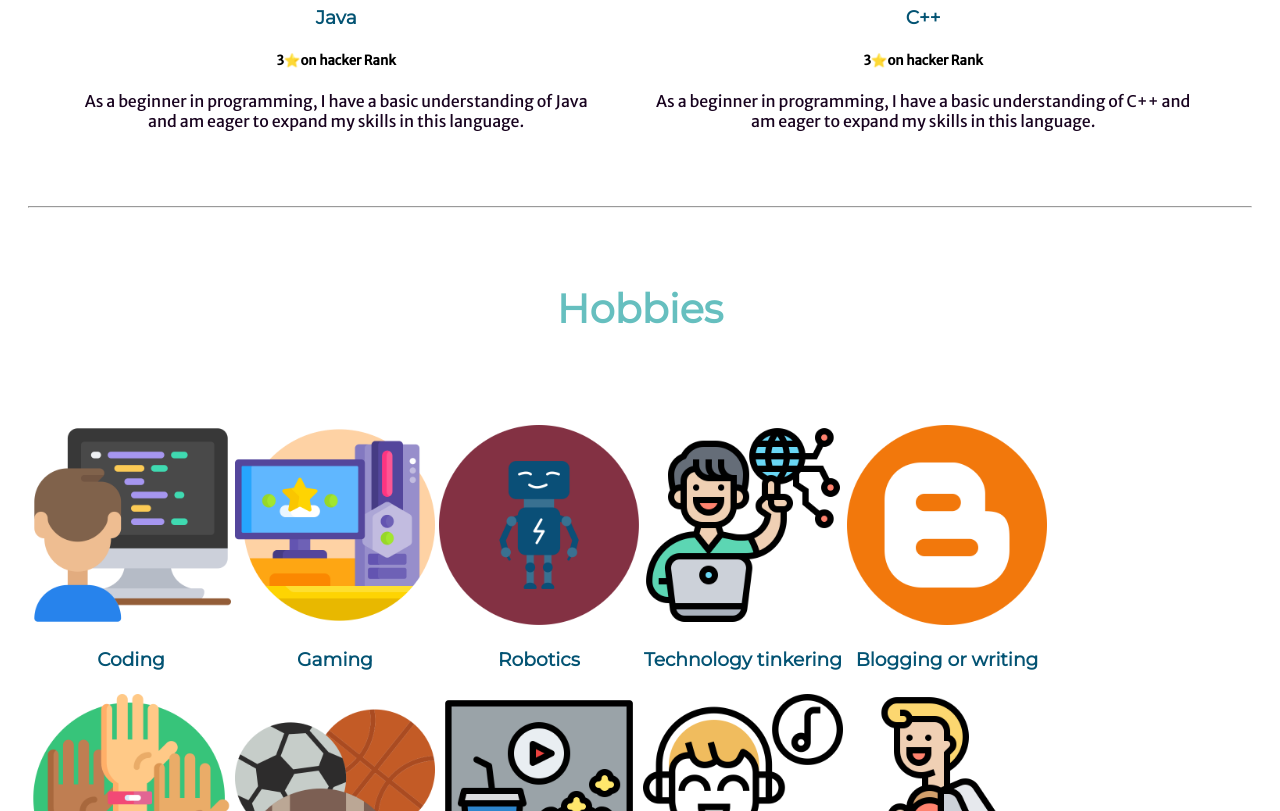
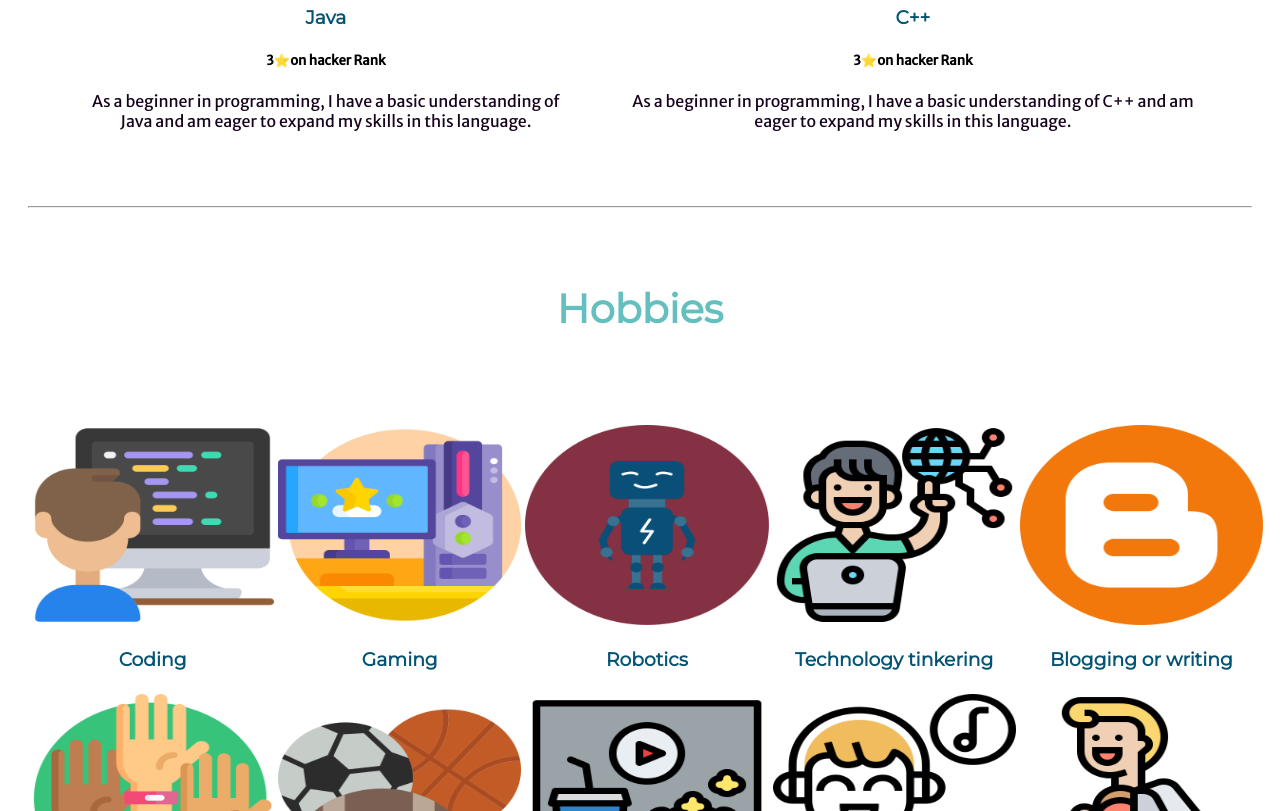
Before and after one commit to IamJayPrakash/Resume, a plain HTML site: page index.html in a window 1280 px wide. Shown: the part 2631-3442 px from the top of the page. Drawn offline with Linux system fonts and the light colour scheme.

Commit message:
Update style.css

```diff
--- a/css/style.css
+++ b/css/style.css
@@ -98,5 +98,9 @@ p {
     padding: auto;
 }
 table img{
-    height: 23vw ;
+    height: 15vw !important ;
+    width: 19vw !important;
   }
+  table{
+    width: 100% ;
+    }
```
